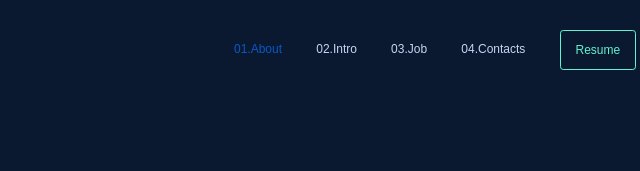
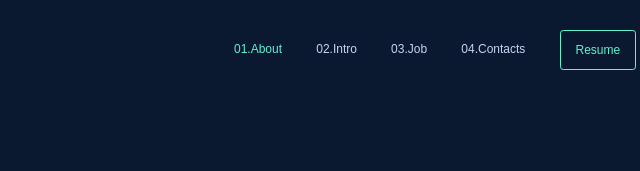
Before and after one commit to moysem/resume, a plain HTML site: page index.html in a window 1280 px wide. In both pictures the pointer is over the link "01.About". Shown: the top 171 px of the page, 510-1150 px from the left. Drawn offline with nearby package versions, Linux system fonts and the light colour scheme; a web font is replaced by a local one.

Commit message:
commit_020

```diff
--- a/index.html
+++ b/index.html
@@ -43,17 +43,15 @@
             font-family: 'SF Mono', sans-serif;
             display: inline !important;
         }
-        li:hover{
-            color: #60F2D1;
-            cursor: pointer;
-        }
 
         a {
                 text-decoration: none;
                 color: inherit ;
         }
-
-
+        a:hover{
+            color: #60F2D1;
+            cursor: pointer;
+        }
         .btn{
             color:  #60F2D1 !important;
             border-color:  #60F2D1 !important;
```
